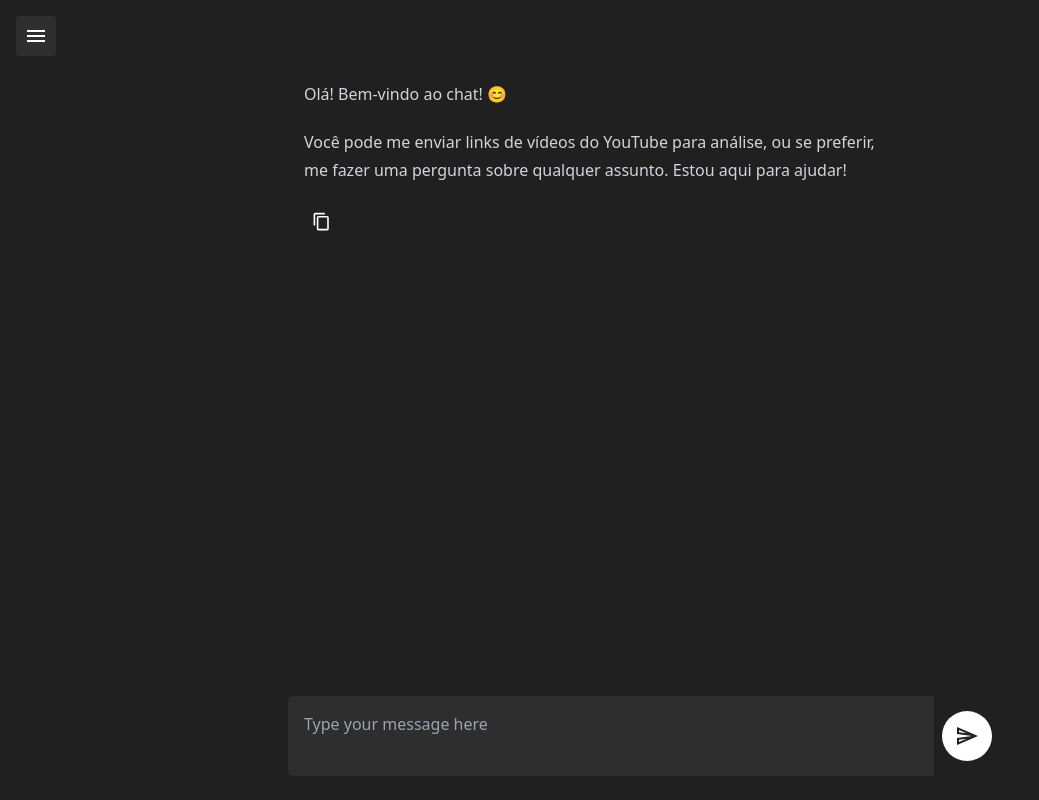
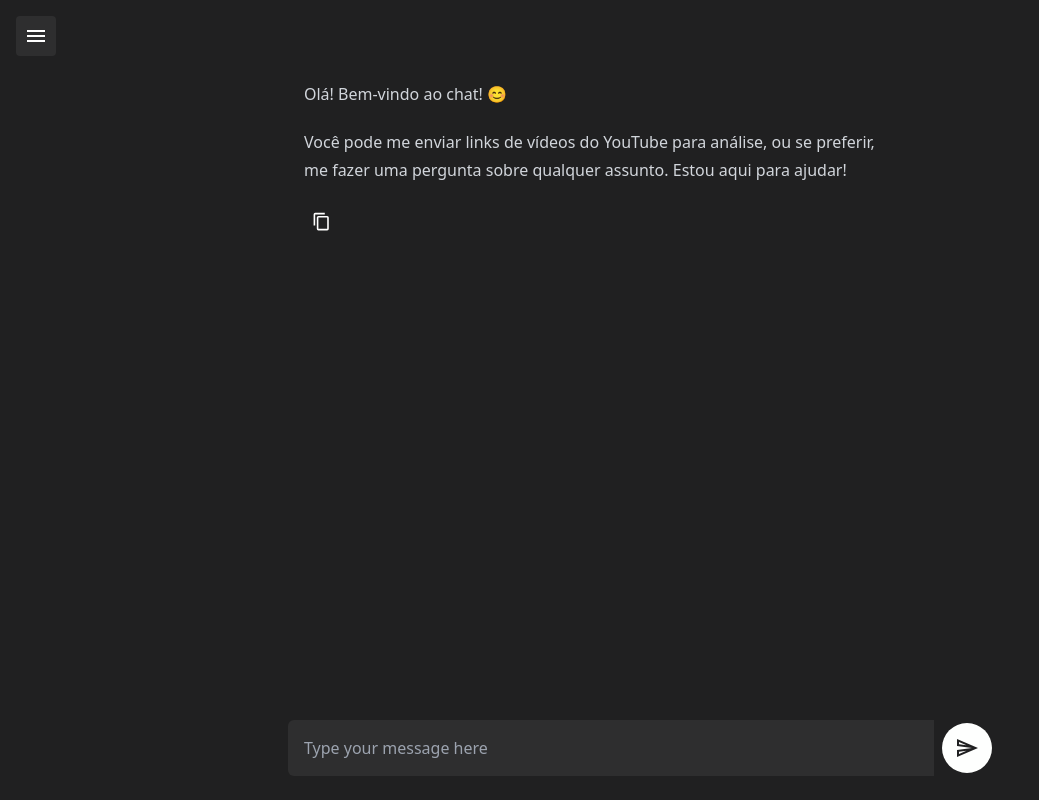
Before and after one commit to ricardocastanho/youtube-ideas, a React (Vite) app: page / in a window 1280 px wide. Shown: the whole page, without its empty margins (0-1039 px from the left). Built offline with nearby package versions, Linux system fonts and the light colour scheme.

Commit message:
style: resize input when user sends input

```diff
--- a/src/components/ResizableTextarea.tsx
+++ b/src/components/ResizableTextarea.tsx
@@ -1,4 +1,4 @@
-import React, { useRef } from "react";
+import React, { useEffect, useRef } from "react";
 
 interface ResizableTextareaProps {
   value: string;
@@ -23,12 +23,18 @@ const ResizableTextarea: React.FC<ResizableTextareaProps> = ({
     handleInput();
   };
 
+  useEffect(() => {
+    if (!value && textareaRef && textareaRef.current) {
+      textareaRef.current.style.height = "56px";
+    }
+  }, [value]);
+
   return (
     <textarea
       ref={textareaRef}
       value={value}
       placeholder="Type your message here"
-      className="flex-grow min-h-[50px] max-h-[200px] p-4 rounded-l-md bg-secondary text-primary outline-none overflow-hidden resize-none"
+      className="flex-grow min-h-14 max-h-28 lg:max-h-52 p-4 rounded-l-md bg-secondary text-primary outline-none overflow-hidden resize-none"
       onInput={handleInput}
       onChange={handleChange}
     />
--- /dev/null
+++ b/src/components/UserMessageInput.tsx
@@ -0,0 +1,38 @@
+import { mdiLoading, mdiSendOutline } from "@mdi/js";
+import Icon from "@mdi/react";
+import React from "react";
+import ResizableTextarea from "./ResizableTextarea";
+
+type UserMessageInputProps = {
+  input: string;
+  setInput: (input: string) => void;
+  isLoading: boolean;
+  onSendMessage: (input: string) => void;
+};
+
+const UserMessageInput: React.FC<UserMessageInputProps> = ({
+  input,
+  setInput,
+  isLoading,
+  onSendMessage,
+}) => {
+  return (
+    <div className="flex items-center">
+      <ResizableTextarea value={input} onChange={setInput} />
+      <button
+        className={`h-[50px] w-[50px] bg-primary text-background rounded-full flex items-center justify-center p-2 ml-2 ${
+          isLoading ? "cursor-not-allowed" : ""
+        }`}
+        onClick={() => onSendMessage(input)}
+        disabled={isLoading}>
+        {isLoading ? (
+          <Icon path={mdiLoading} size={1} className="animate-spin" />
+        ) : (
+          <Icon path={mdiSendOutline} size={1} />
+        )}
+      </button>
+    </div>
+  );
+};
+
+export default UserMessageInput;
--- a/src/pages/Home.tsx
+++ b/src/pages/Home.tsx
@@ -1,12 +1,12 @@
 import AssistantMessage from "../components/AssistantMessage";
 import UserMessage from "../components/UserMessage";
 import Icon from "@mdi/react";
-import { mdiContentCopy, mdiLoading, mdiSendOutline } from "@mdi/js";
-import ResizableTextarea from "../components/ResizableTextarea";
+import { mdiContentCopy } from "@mdi/js";
 import { useEffect, useRef, useState } from "react";
 import { extractYouTubeURL } from "../utils/utils";
 import NavigationDrawer from "../components/NavigationDrawer";
 import { useSearchParams } from "react-router-dom";
+import UserMessageInput from "../components/UserMessageInput";
 
 const MessageRole = {
   user: "user",
@@ -183,21 +183,12 @@ function Home() {
         </div>
 
         <div className="fixed bottom-6 left-1/2 transform -translate-x-1/2 w-full lg:w-4/5 max-w-3xl px-8">
-          <div className="flex items-center">
-            <ResizableTextarea value={input} onChange={setInput} />
-            <button
-              className={`h-[50px] w-[50px] bg-primary text-background rounded-full flex items-center justify-center p-2 ml-2 ${
-                loading ? "cursor-not-allowed" : ""
-              }`}
-              onClick={() => handleSendMessage(input)}
-              disabled={loading}>
-              {loading ? (
-                <Icon path={mdiLoading} size={1} className="animate-spin" />
-              ) : (
-                <Icon path={mdiSendOutline} size={1} />
-              )}
-            </button>
-          </div>
+          <UserMessageInput
+            input={input}
+            setInput={setInput}
+            isLoading={loading}
+            onSendMessage={handleSendMessage}
+          />
         </div>
       </div>
     </div>
```
